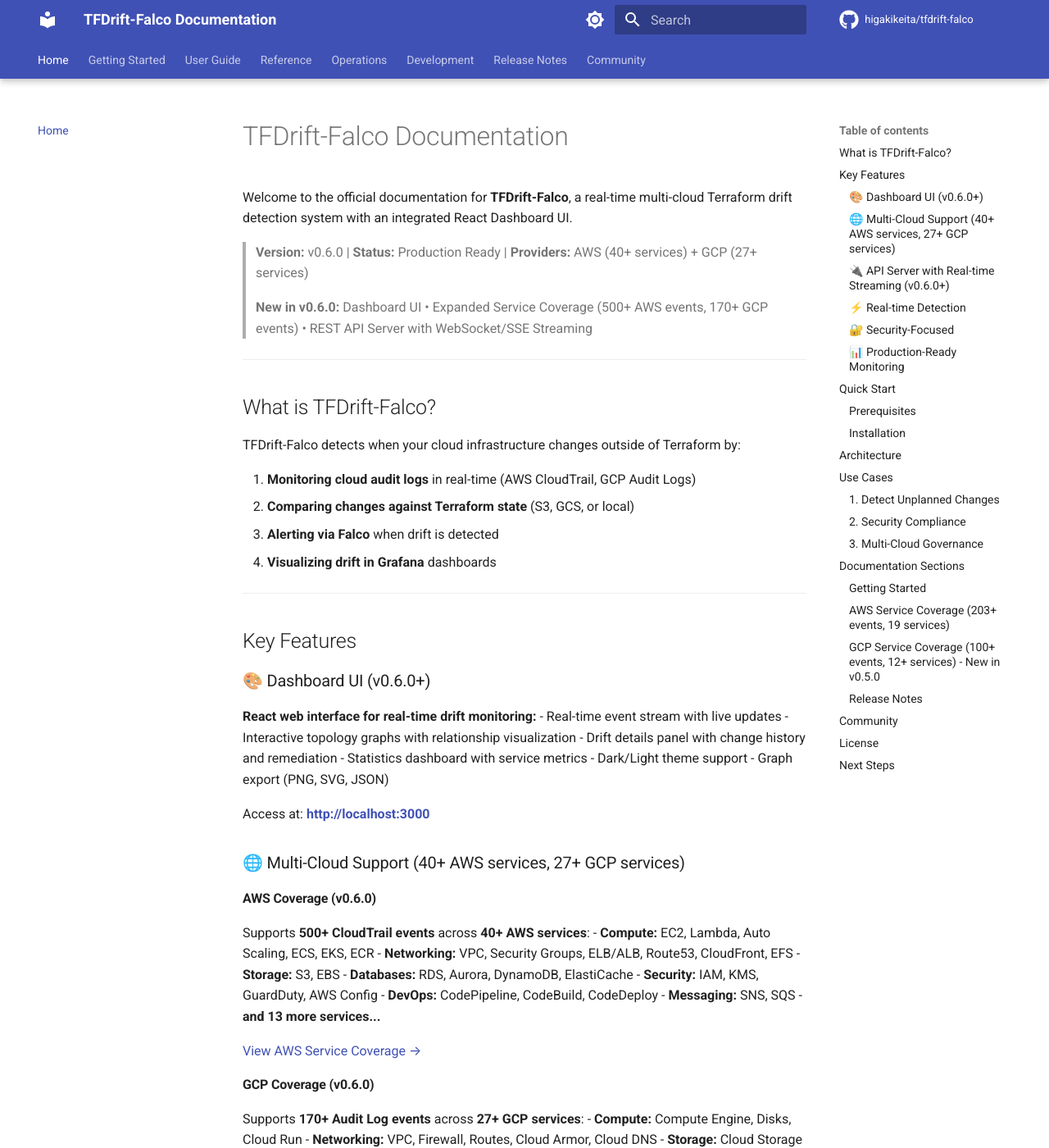
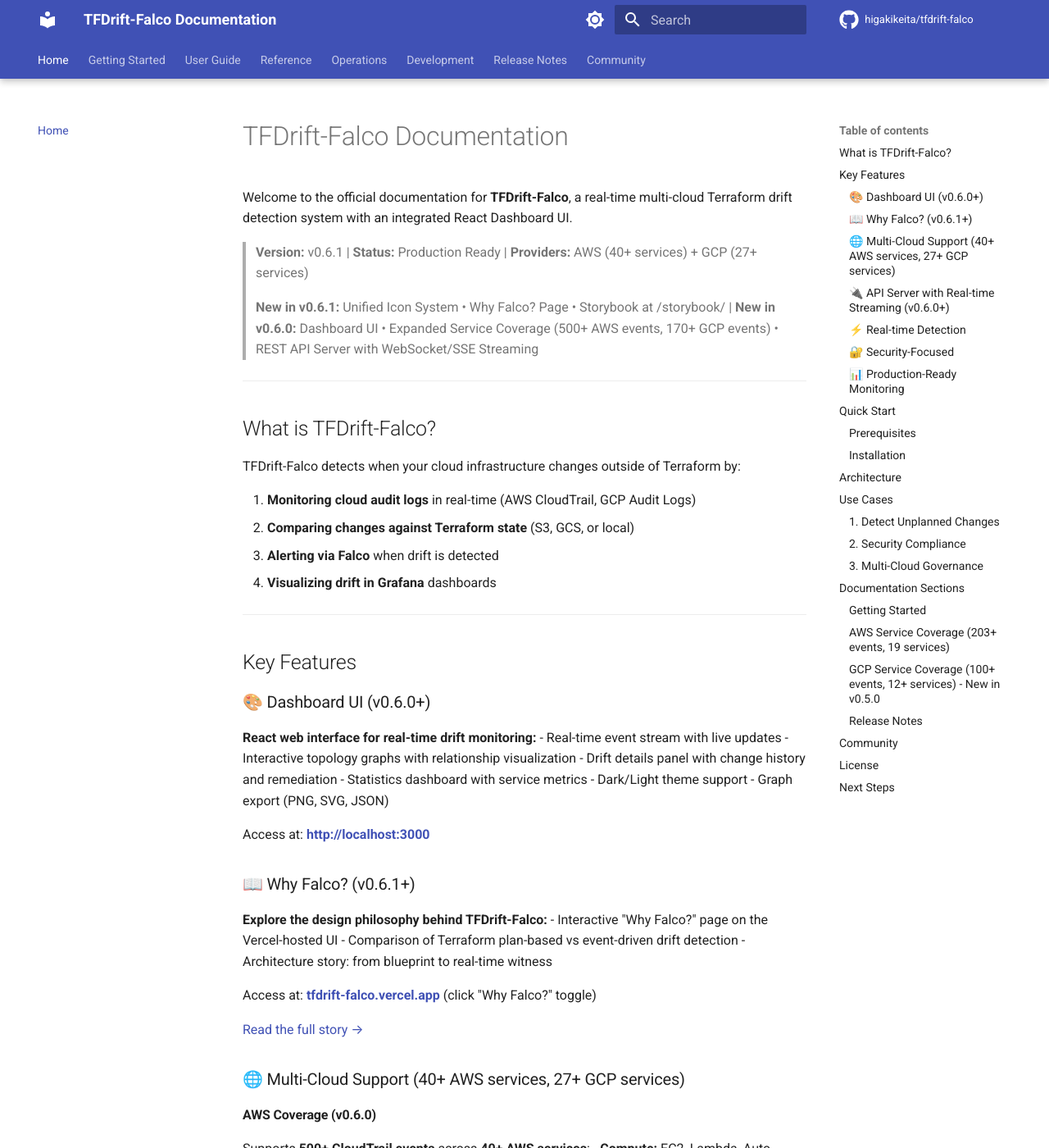
Before and after one commit to higakikeita/tfdrift-falco, an MkDocs documentation site: the page built from docs/index.md, in a window 1280 px wide and 1400 px high. Shown: the whole window at 82% size. Built offline with MkDocs 1.6.1 and Material for MkDocs 9.7.7, drawn with Linux system fonts in a browser that asks for light colours; comment, search, counter and statistics services are not loaded; the version menu is left out; some of the changed text lies outside the part shown.

Commit message:
docs: update index.md to v0.6.1 with new features

````diff
--- a/docs/index.md
+++ b/docs/index.md
@@ -2,9 +2,9 @@
 
 Welcome to the official documentation for **TFDrift-Falco**, a real-time multi-cloud Terraform drift detection system with an integrated React Dashboard UI.
 
-> **Version:** v0.6.0 | **Status:** Production Ready | **Providers:** AWS (40+ services) + GCP (27+ services)
+> **Version:** v0.6.1 | **Status:** Production Ready | **Providers:** AWS (40+ services) + GCP (27+ services)
 >
-> **New in v0.6.0:** Dashboard UI • Expanded Service Coverage (500+ AWS events, 170+ GCP events) • REST API Server with WebSocket/SSE Streaming
+> **New in v0.6.1:** Unified Icon System • Why Falco? Page • Storybook at /storybook/ | **New in v0.6.0:** Dashboard UI • Expanded Service Coverage (500+ AWS events, 170+ GCP events) • REST API Server with WebSocket/SSE Streaming
 
 ---
 
@@ -32,6 +32,18 @@ TFDrift-Falco detects when your cloud infrastructure changes outside of Terrafor
 - Graph export (PNG, SVG, JSON)
 
 Access at: **http://localhost:3000**
+
+
+### 📖 Why Falco? (v0.6.1+)
+
+**Explore the design philosophy behind TFDrift-Falco:**
+- Interactive "Why Falco?" page on the Vercel-hosted UI
+- Comparison of Terraform plan-based vs event-driven drift detection
+- Architecture story: from blueprint to real-time witness
+
+Access at: **[tfdrift-falco.vercel.app](https://tfdrift-falco.vercel.app)** (click "Why Falco?" toggle)
+
+[Read the full story →](WHY_FALCO_STORY.md)
 
 ### 🌐 Multi-Cloud Support (40+ AWS services, 27+ GCP services)
 
@@ -245,9 +257,15 @@ providers:
                 │  Tailwind)   │
                 └──────────────┘
                     :3000
+
+    Docs: higakikeita.github.io/tfdrift-falco/
+    Storybook: .../tfdrift-falco/storybook/
+    Vercel UI: tfdrift-falco.vercel.app
 ```
 
-**New in v0.6.0:** React Dashboard UI + API Server with real-time WebSocket/SSE streaming
+**New in v0.6.1:** Unified icon system + Why Falco? page + Unified docs deployment
+
+**v0.6.0:** React Dashboard UI + API Server with real-time WebSocket/SSE streaming
 
 [Learn More About Architecture →](architecture.md)
 
@@ -332,7 +350,12 @@ providers:
 - [All GCP Services →](services/gcp/index.md)
 
 ### Release Notes
-- [v0.6.0 - Dashboard UI + Expanded Services](release-notes/v0.6.0.md) - **Latest (2026-03-20)**
+- [v0.6.1 - Unified Icons & Why Falco?](release-notes/v0.6.1.md) - **Latest (2026-03-23)**
+  - Unified SVG icon system (no more mystery squares)
+  - "Why Falco?" page on Vercel UI
+  - Storybook moved to /storybook/ path
+  - MkDocs + Storybook unified deployment
+- [v0.6.0 - Dashboard UI + Expanded Services](release-notes/v0.6.0.md) - (2026-03-20)
   - React Dashboard UI with real-time event streaming
   - Topology graph visualization with export capabilities
   - Expanded AWS coverage (40+ services, 500+ events)
````
